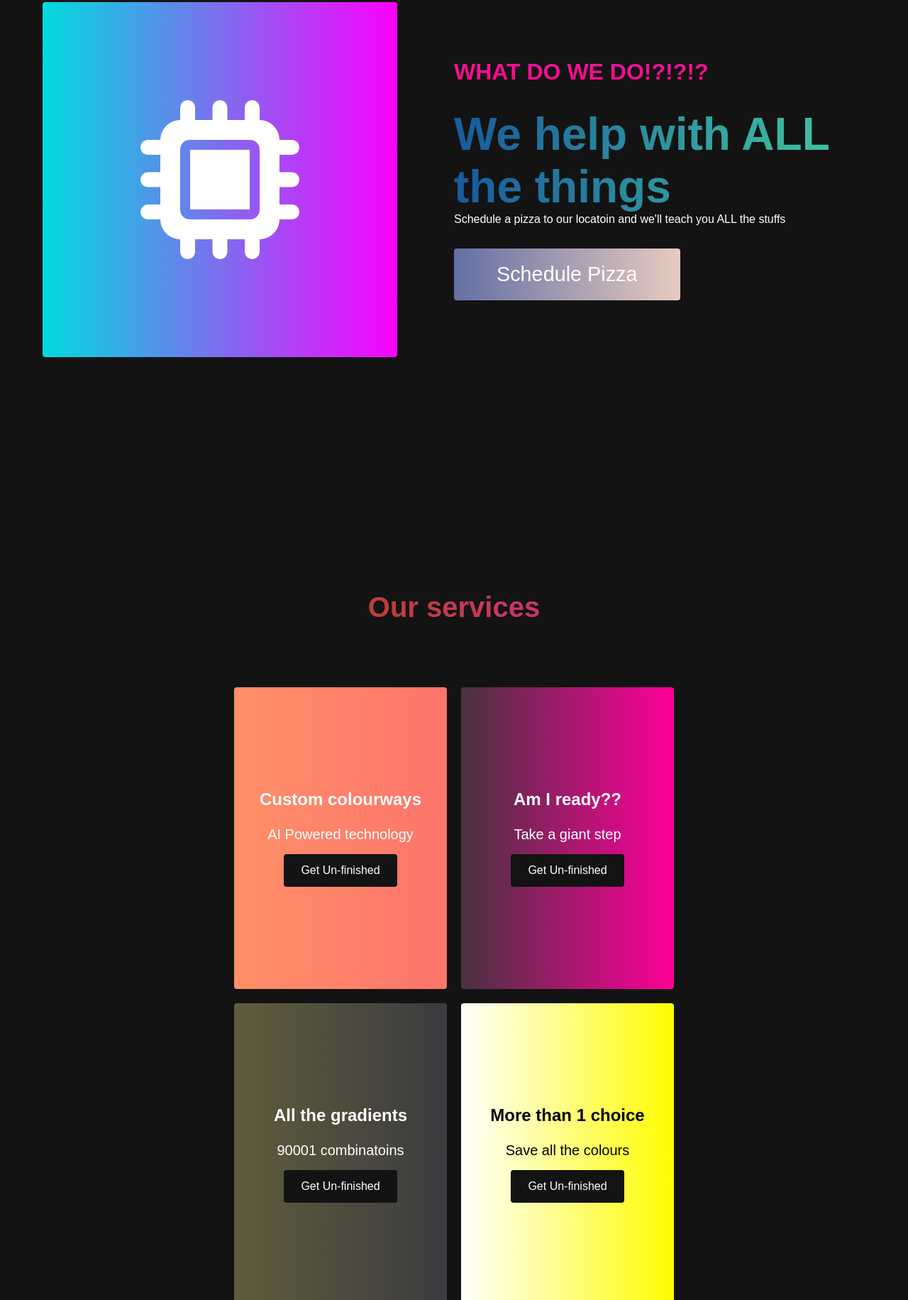
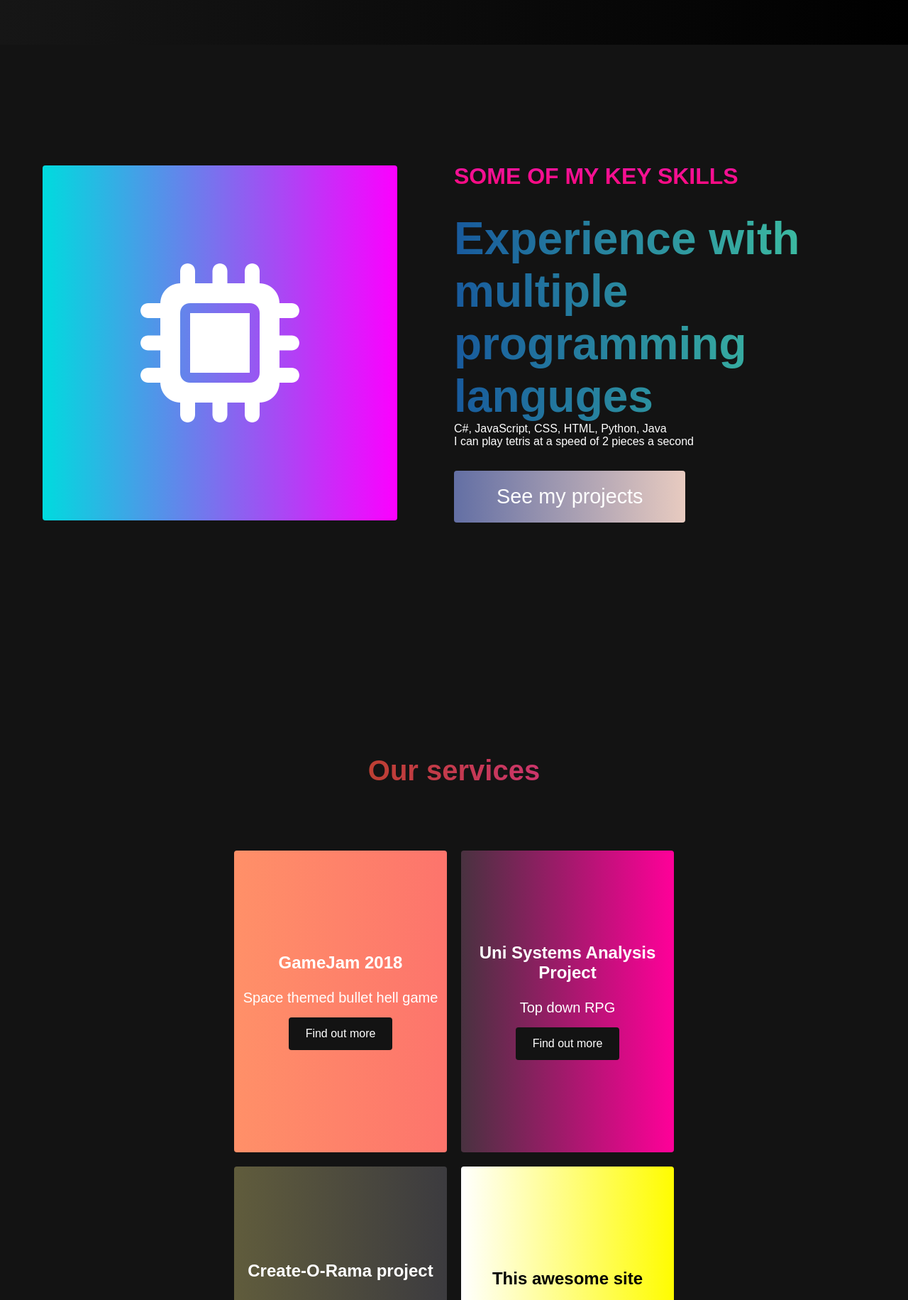
Before and after one commit to SSJAfroGuy/ishaq-portfolio-website, a plain HTML site: page index.html in a window 1280 px wide. Shown: the part 969-2800 px from the top of the page at 71% size. Drawn offline with Linux system fonts and the light colour scheme.

Commit message:
Updated home page content
Changed names to be a little more accurate to the end project in mind

```diff
--- a/index.html
+++ b/index.html
@@ -4,7 +4,7 @@
     <meta charset="UTF-8">
     <meta http-equiv="X-UA-Compatible" content="IE=edge">
     <meta name="viewport" content="width=device-width, initial-scale=1.0">
-    <title>Scroll Website</title>
+    <title>Portfolio Website</title>
     <link rel="stylesheet" href="styles.css">
     <script src="https://kit.fontawesome.com/a213080f26.js" crossorigin="anonymous"></script>
 </head>
@@ -12,7 +12,7 @@
     <!-- Navbar Section -->
     <nav class="navbar">
         <div class="navbar__container">
-        <a href="#home" id="navbar__logo">COLOUR</a>
+        <a href="#home" id="navbar__logo">ISHAQ</a>
         <div class="navbar__toggle" id="mobile-menu">
           <span class="bar"></span>
           <span class="bar"></span>
@@ -23,10 +23,10 @@
                     <a href="#home" class="navbar__links" id="home-page">Home</a>
                 </li>
                 <li class="navbar__item">
-                    <a href="#about" class="navbar__links" id="about-page">About</a>
+                    <a href="#about" class="navbar__links" id="about-page">About me</a>
                 </li>
                 <li class="navbar__item">
-                    <a href="#services" class="navbar__links" id="services-page">Services</a>
+                    <a href="#services" class="navbar__links" id="services-page">Projects</a>
                 </li>
                 <li class="navbar__btn">
                     <a href="#sign-up" class="button" id="signup">Sign Up</a>
@@ -38,9 +38,9 @@
     <!-- Hero Section -->
     <div class="hero" id="home">
         <div class="hero__container">
-            <h1 class="hero__heading">choose your <span>colours</span></h1>
-            <p class="jero__desctription">Unlimited Possiblities</p>
-            <button class="main__btn"><a href="#">Explore</a></button>
+            <h1 class="hero__heading">Welcome to the Ishaq Olah portfolio webpage <span>I S H A Q</span></h1>
+            <p class="jero__desctription">Web dev is fun</p>
+            <button class="main__btn"><a href="#">See my key skills</a></button>
         </div>
     </div>
 
@@ -51,10 +51,11 @@
                 <div class="main__img--card"><i class="fa-solid fa-microchip"></i></div>
             </div>
             <div class="main__content">
-                <h1>What do we do!?!?!?</h1>
-                <h2>We help with ALL the things</h2>
-                <p>Schedule a pizza to our locatoin and we'll teach you ALL the stuffs</p>
-                <button class="main__btn"><a href="#">Schedule Pizza</a></button>
+                <h1>Some of my key skills</h1>
+                <h2>Experience with multiple programming languges </h2>
+                <p>C#, JavaScript, CSS, HTML, Python, Java</p>
+                <p>I can play tetris at a speed of 2 pieces a second</p>
+                <button class="main__btn"><a href="#">See my projects</a></button>
             </div>
         </div>
     </div>
@@ -64,24 +65,24 @@
         <h1>Our services</h1>
         <div class="services__wrapper">
             <div class="services__card">
-                <h2>Custom colourways</h2>
-                <p>AI Powered technology</p>
-                <div class="services__btn"><button>Get Un-finished</button></div>
+                <h2>GameJam 2018</h2>
+                <p>Space themed bullet hell game</p>
+                <div class="services__btn"><button>Find out more</button></div>
             </div>
             <div class="services__card">
-                <h2>Am I ready??</h2>
-                <p>Take a giant step</p>
-                <div class="services__btn"><button>Get Un-finished</button></div>
+                <h2>Uni Systems Analysis Project</h2>
+                <p>Top down RPG</p>
+                <div class="services__btn"><button>Find out more</button></div>
             </div>
             <div class="services__card">
-                <h2>All the gradients</h2>
-                <p>90001 combinatoins</p>
-                <div class="services__btn"><button>Get Un-finished</button></div>
+                <h2>Create-O-Rama project</h2>
+                <p>My submission for the Last Cloudia 2022 event</p>
+                <div class="services__btn"><button>See a short preview</button></div>
             </div>
             <div class="services__card">
-                <h2>More than 1 choice</h2>
-                <p>Save all the colours</p>
-                <div class="services__btn"><button>Get Un-finished</button></div>
+                <h2>This awesome site</h2>
+                <p>It'll be more awesome over time</p>
+                <div class="services__btn"><button>I send you to the top</button></div>
             </div>
         </div>
     </div>
```
